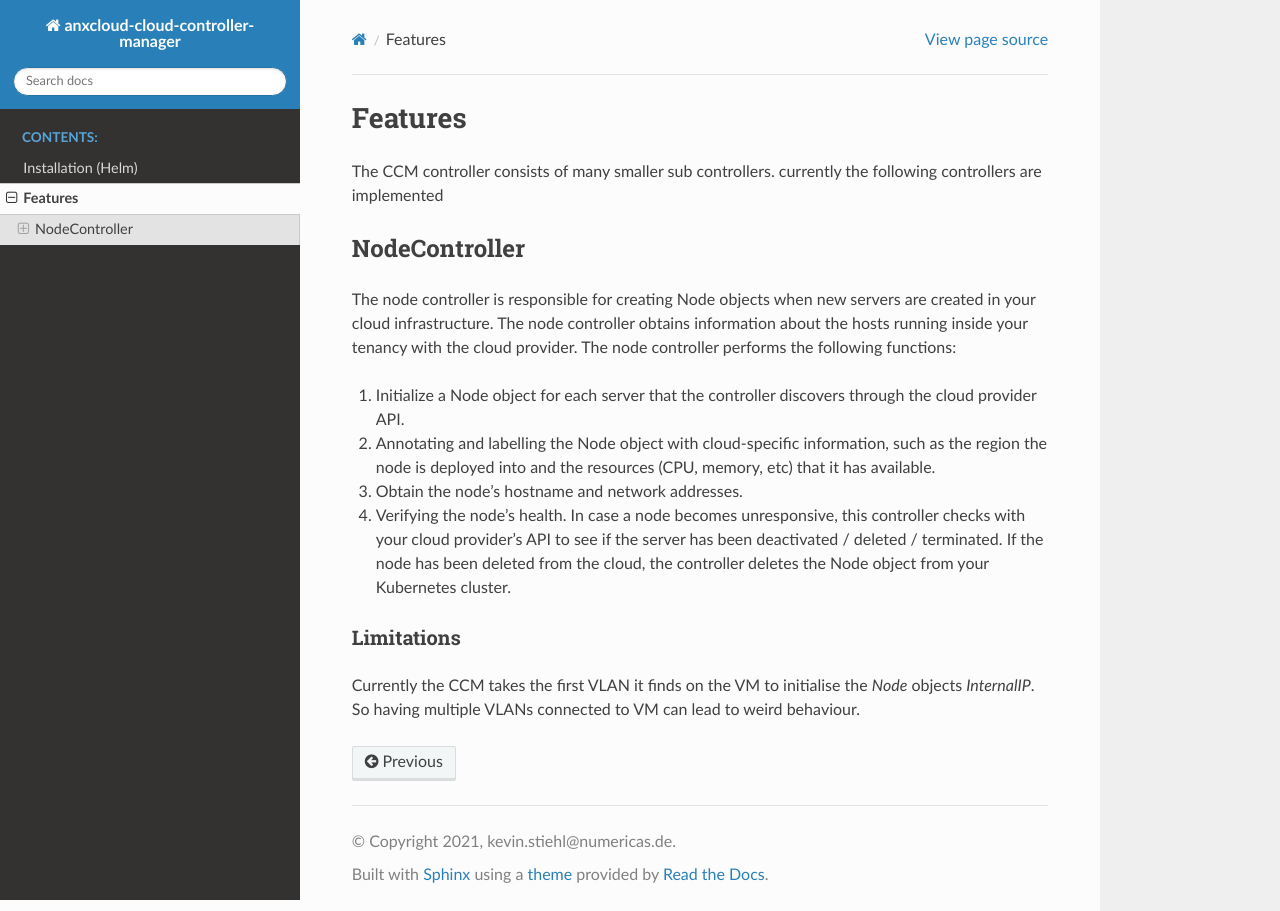
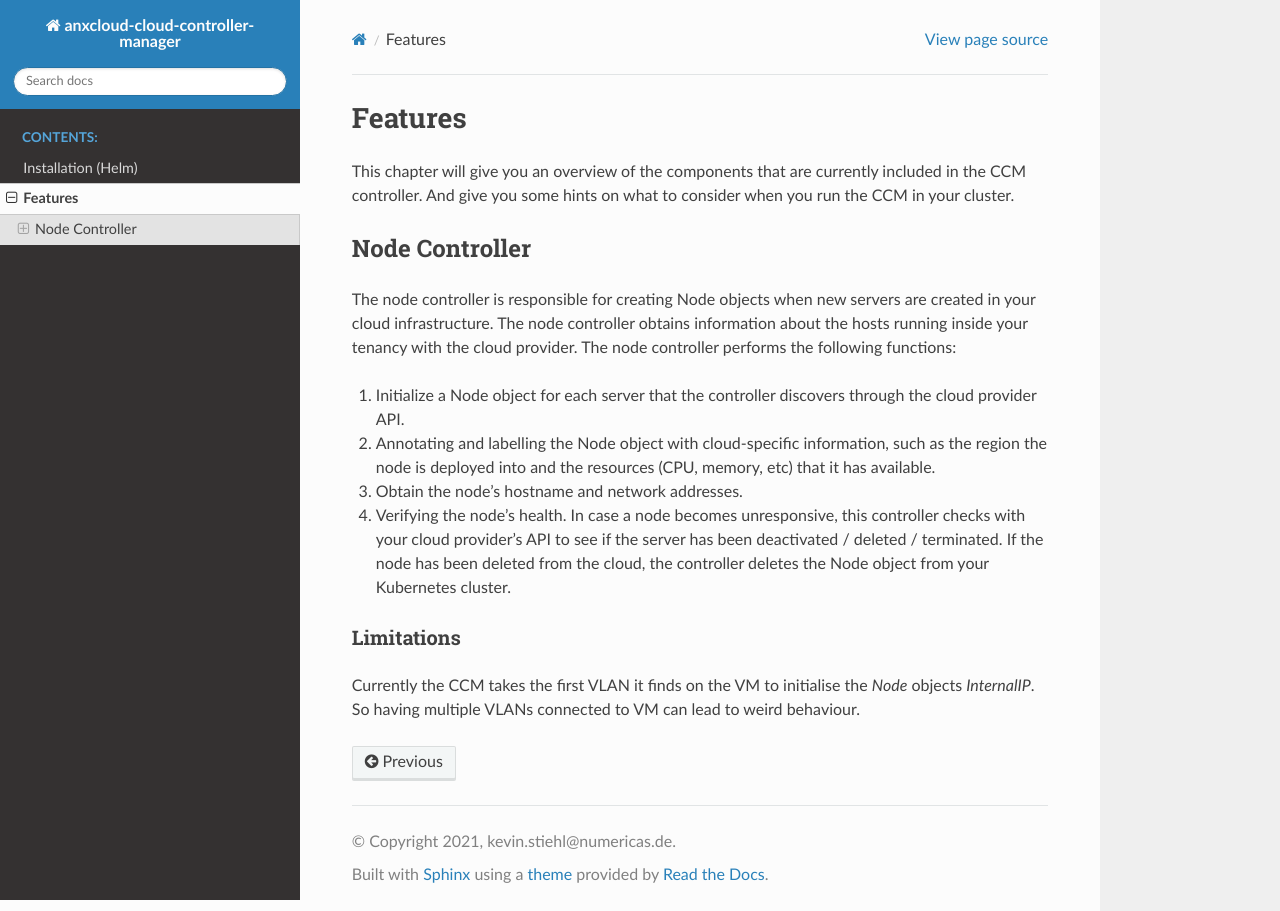
Before and after one commit to anexia-it/k8s-anexia-ccm, a Sphinx documentation site: the page built from docs/source/features.rst, in a window 1280 px wide. Built offline with Sphinx 7.4.7 and the Read the Docs theme 2.0.0, drawn with Linux system fonts in a browser that asks for light colours.

Commit message:
add chapter introduction

```diff
--- a/docs/source/features.rst
+++ b/docs/source/features.rst
@@ -2,9 +2,10 @@
 Features
 ########
 
-The CCM controller consists of many smaller sub controllers. currently the following controllers are implemented
+This chapter will give you an overview of the components that are currently included in the CCM controller. And give you some
+hints on what to consider when you run the CCM in your cluster.
 
-NodeController
+Node Controller
 ##############
 
 The node controller is responsible for creating Node objects when new servers are created in your cloud infrastructure.
--- a/docs/source/index.rst
+++ b/docs/source/index.rst
@@ -14,8 +14,6 @@ Welcome to anxcloud-cloud-controller-manager's documentation!
    ./features.rst
 
 
-
-
 Indices and tables
 ==================
 
--- a/docs/source/installation.rst
+++ b/docs/source/installation.rst
@@ -2,12 +2,12 @@
 Installation (Helm)
 ####################
 
+In this section we go over the required steps to install the Anexia CCM via Helm.
+
 Prerequisites
 #############
 
-
 In order for the CCM to access the Anexia REST API you can obtain an access token from your `profile <https://engine.anexia-it.com/profile>`__.
-
 
 Helm Install
 #############
```
Also changed, not shown: 1 other file.
